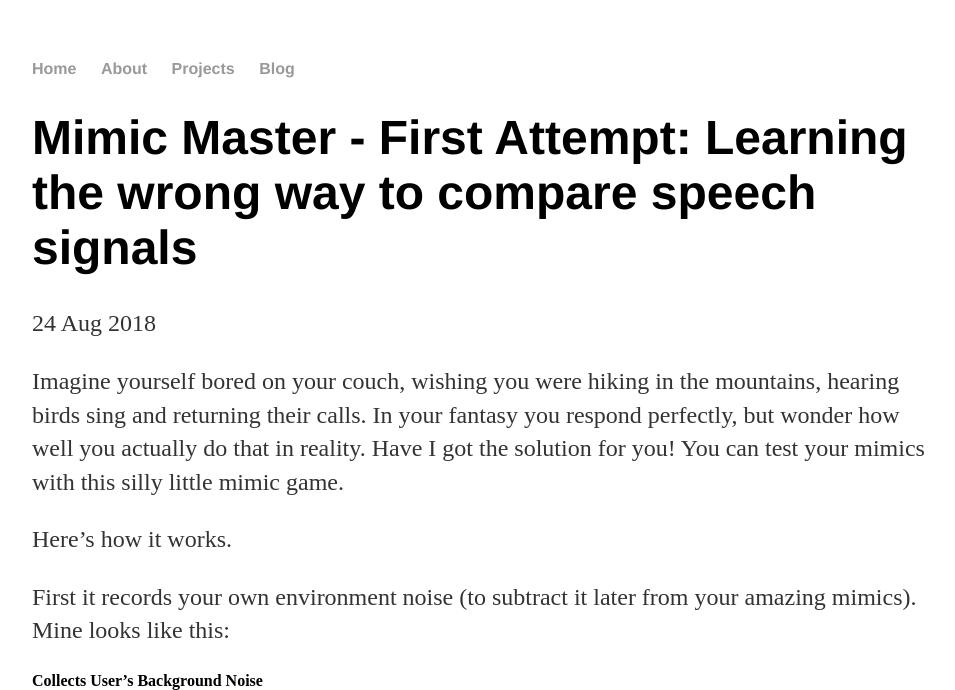
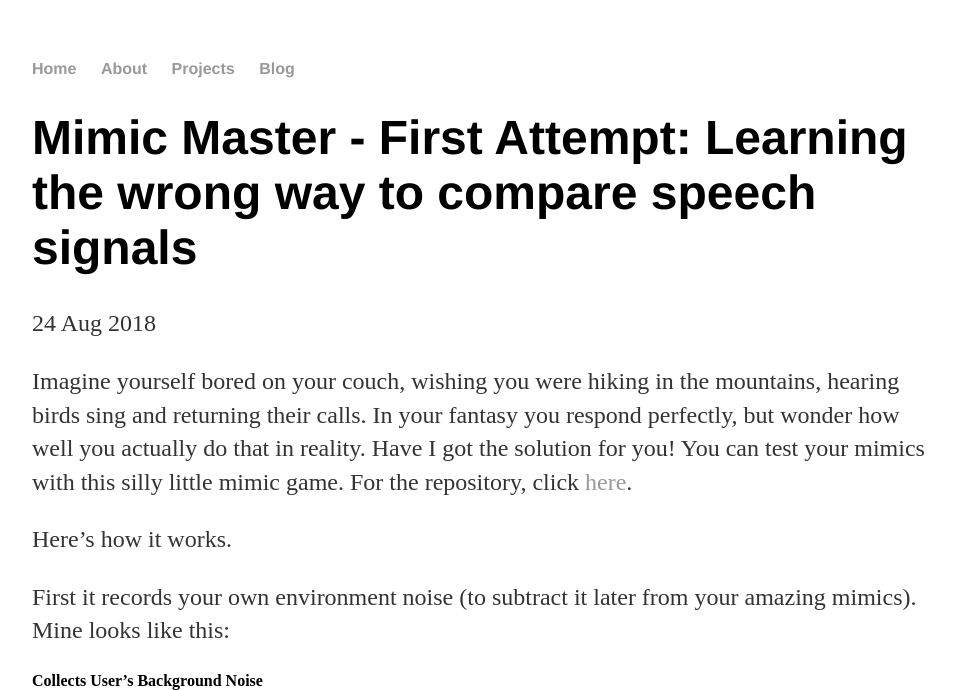
Before and after one commit to a-n-rose/a-n-rose.github.io, a Jekyll site: the page built from _posts/2018-08-24-mimic-master-pitchcurve-vs-fingerprint.md, in a window 1280 px wide and 900 px high, cut to the strip 0-690 px from the top of the window. Shown: the whole strip, without its empty margins (160-1115 px from the left). Built offline with Jekyll 4.4.1, drawn with Linux system fonts in a browser that asks for light colours.

Commit message:
Added link to repository

```diff
--- a/_posts/2018-08-24-mimic-master-pitchcurve-vs-fingerprint.md
+++ b/_posts/2018-08-24-mimic-master-pitchcurve-vs-fingerprint.md
@@ -4,7 +4,7 @@
 date: 2018-08-24
 ---
 
-Imagine yourself bored on your couch, wishing you were hiking in the mountains, hearing birds sing and returning their calls. In your fantasy you respond perfectly, but wonder how well you actually do that in reality. Have I got the solution for you! You can test your mimics with this silly little mimic game.
+Imagine yourself bored on your couch, wishing you were hiking in the mountains, hearing birds sing and returning their calls. In your fantasy you respond perfectly, but wonder how well you actually do that in reality. Have I got the solution for you! You can test your mimics with this silly little mimic game. For the repository, click <a href="https://github.com/a-n-rose/mimic-master-how-well-can-you-mimic">here</a>.
 
 Here's how it works.
 
```
